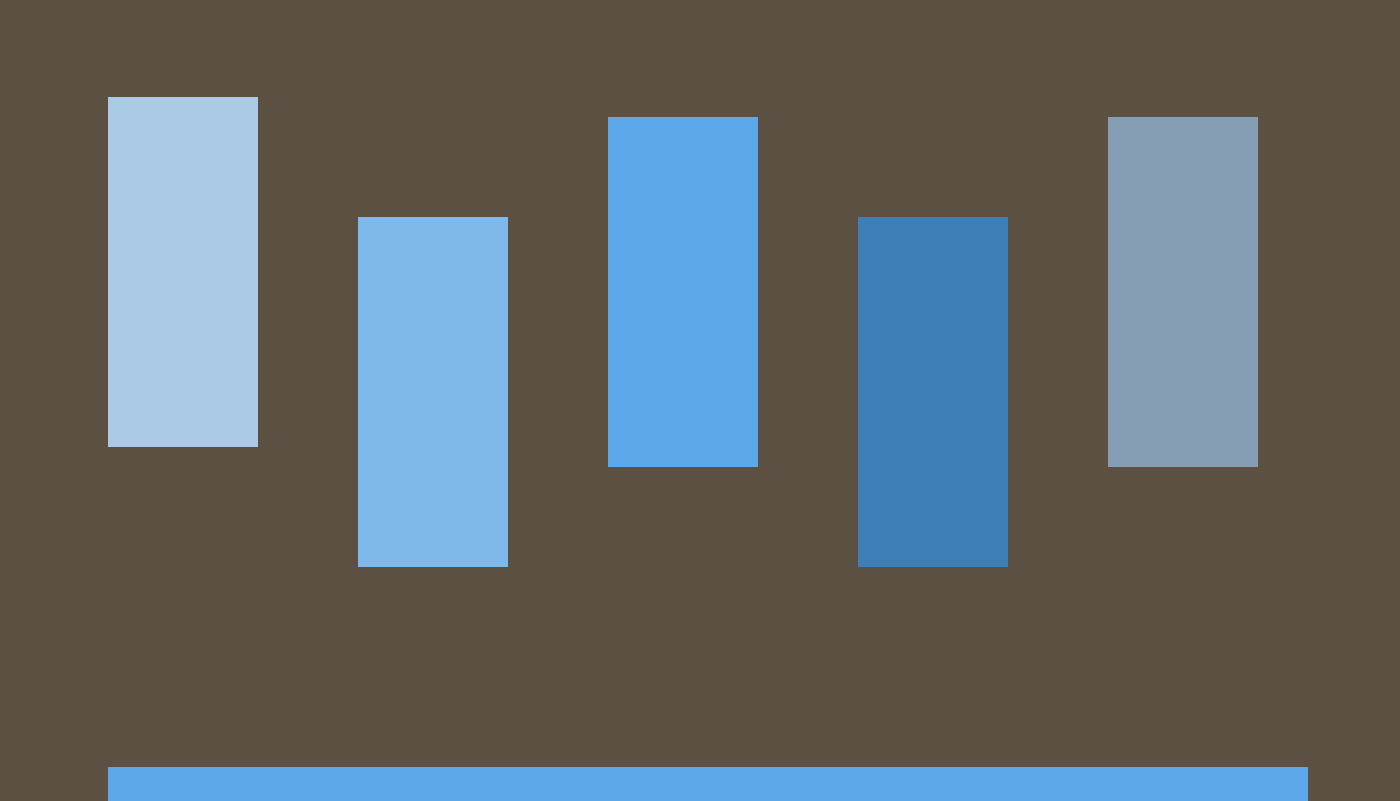
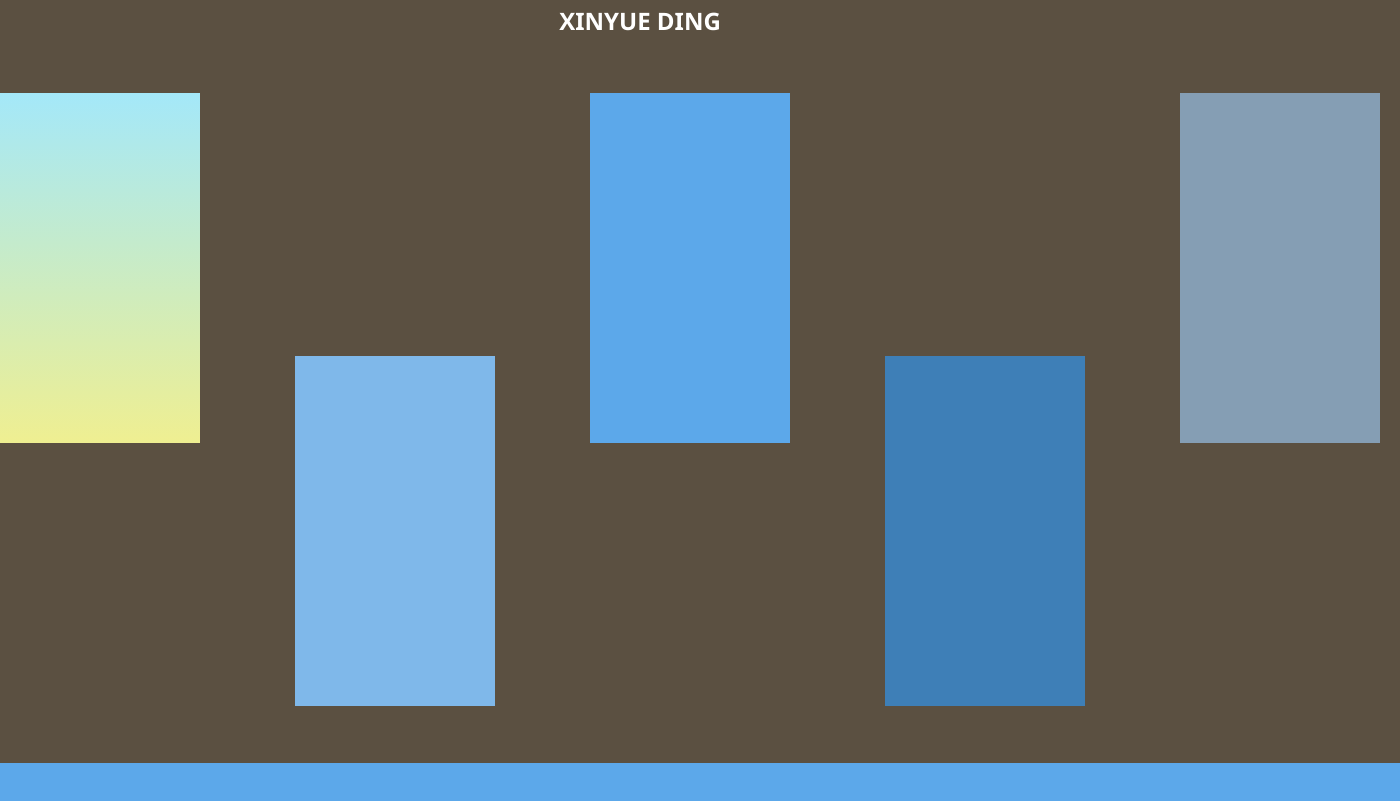
Before and after one commit to Dxyxyxy/Dxyxyxy.github.io, a plain HTML site: page a2/e1/index.html in a window 1280 px wide. Shown: the part 110-911 px from the top of the page, 1400 px wide, since content can reach past the window. Drawn offline with Linux system fonts and the light colour scheme.

Commit message:
Add files via upload

```diff
--- a/a2/e1/index.html
+++ b/a2/e1/index.html
@@ -11,7 +11,11 @@
         <script src="script.js"></script>
        <style >
      body {background-color: rgb(91, 80, 65); color: #ffffff;}
+        h1{font-family:Impact, Haettenschweiler, 'Arial Narrow Bold', sans-serif;
+            font-weight: 1200;
+            font-size: 40px;}
 
+        h2{font-family: 'Segoe UI', Tahoma, Geneva, Verdana, sans-serif;}
        </style>
 
 
@@ -21,8 +25,10 @@
         <center>
             <h1 > <strong> A2 - Browser-based Interactive Experiments </strong></h1>
             <h2> XINYUE DING </h2>
-        </center>
+            <br>
+            <br>
 
+            <div class="container">
 
                     <div class="box"></div>
 
@@ -35,6 +41,14 @@
                      <div class="box5"></div>
 
                      <div class="box6"></div>
+
+              </div>
+
+
+
+    </center>
+
+
          <br>
 
     </body>
--- a/a2/e1/style.css
+++ b/a2/e1/style.css
@@ -1,46 +1,60 @@
-.box{background-color: rgb(171, 202, 229);
-    width: 150px;
+.container {  display: grid;
+    grid-template-columns: 265px 265px 265px 265px 265px ;
+    grid-template-rows: 243.6px 218.8px 148.5px 900px;
+    gap: 20px 30px;
+    grid-auto-flow: row dense;
+    justify-content: stretch;
+    justify-items: stretch;
+    align-items: stretch;
+    grid-template-areas:
+      ". . . . . ."
+      ". . . . . ."
+      ". . . . . ."
+      ". . . . . .";
+  }
+  html, body , .container {
+    height: 100%;
+    margin: 0;
+  }
+
+
+
+.box{background-image: linear-gradient(rgb(164, 232, 249)
+    ,rgb(239, 239, 145));
+    width: 200px;
     height: 350px;
-    position:relative;
-    top: 80px;
-    left: 100px;
+    grid-row: 1/3;
+
+
 
 }
 .box2{ background-color: rgb(127, 184, 234);
-    width: 150px;
+    width: 200px;
     height: 350px;
-    position:relative;
-    left: 350px;
-    bottom: 150px;
+    grid-row: 2/4;
+
 }
 .box3 { background-color: rgb(92, 168, 234);
-    width: 150px;
+    width: 200px;
     height: 350px;
-    position:relative;
-    left: 600px;
-    bottom:600px
+    grid-row: 1/3;
+
 }
 
 .box4 {background-color: rgb(62, 127, 183);
-    width: 150px;
+    width: 200px;
     height: 350px;
-    position:relative;
-    left: 850px;
-    bottom: 850px
+    grid-row: 2/4;
 }
 .box5{ background-color: rgb(133, 158, 180);
-    width: 150px;
+    width: 200px;
     height: 350px;
-    position:relative;
-    left:1100px;
-    bottom:1300px
-
+    grid-row: 1/4;
+    grid-column: ;
 }
 .box6{
     background-color: rgb(92, 168, 234);
-    width: 1200px;
+    width: 1400px;
     height: 900px;
-    position:relative;
-    bottom: 1000px;
-    left: 100px ;
+    grid-row: 4/5;
 }
```
Lines whose indentation alone changed are shown as unchanged.
